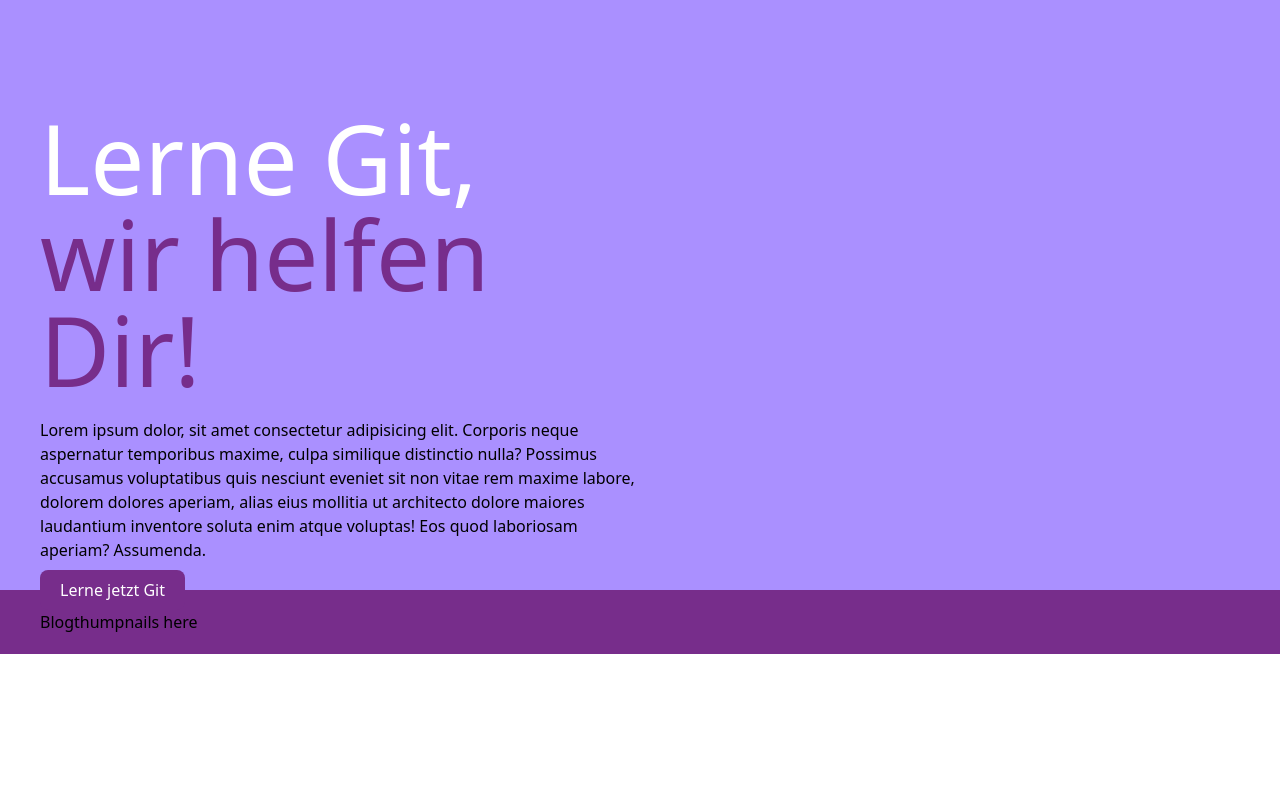
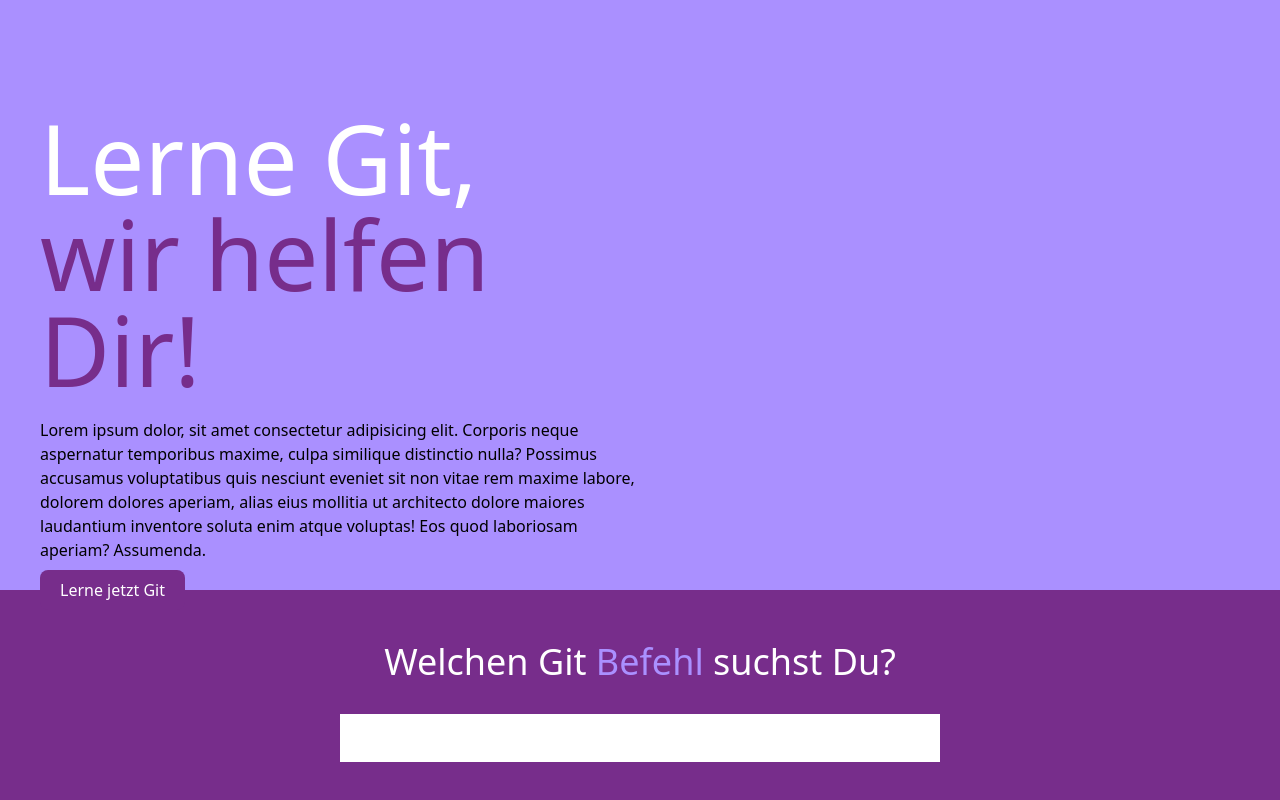
Before and after one commit to EbbeUndFlut/mergeconflict, a React (Create React App) app: page / in a window 1280 px wide. Shown: the part 210-1010 px from the top of the page. Before the commit the page ends 864 px from the top, so only its background shows below. Built offline with nearby package versions, Linux system fonts and the light colour scheme.

Commit message:
Setup a searchbar for git commands

```diff
--- a/src/components/Guard.jsx
+++ b/src/components/Guard.jsx
@@ -6,12 +6,15 @@
     const navigate = useNavigate()
 
     useEffect(async()=> {
-        const result = await fetch('http://localhost:9898/api/validate', {
+        const getSome = async() => {
+          const result = await fetch('http://localhost:9898/api/validate', {
             method: 'POST',
             credentials: 'include'
         })
         const data = await result.json()
         setIsLoggedIn(data.state)
+        }
+        await getSome()
     }, [])
 
     const check = () =>{
--- /dev/null
+++ b/src/components/MainSearchbar.jsx
@@ -0,0 +1,18 @@
+import { useState } from "react";
+
+const MainSearchBar = () => {
+
+    const [item, setItem] = useState('')
+
+    const search = (event) => {
+        console.log(event.key, item);
+    }
+    return (
+        <section className="bg-secondpurple flex flex-col py-8 px-10 items-center">
+            <p className="text-white text-4xl pt-5">Welchen Git <span className="text-mainpurple">Befehl</span> suchst Du?</p>
+            <input className="text-2xl my-8 w-1/2 font-mono py-2 px-3 outline-none" type="text" onKeyDown={search} onChange={(e)=>setItem(e.target.value)}></input>
+        </section>
+    )
+}
+
+export default MainSearchBar
--- a/src/index.js
+++ b/src/index.js
@@ -1,7 +1,6 @@
 import React from 'react';
 import ReactDOM from 'react-dom/client';
 import './index.css';
-import App from './App';
 import reportWebVitals from './reportWebVitals';
 import { BrowserRouter, Route, Routes } from 'react-router-dom';
 import Home from './pages/Home';
@@ -9,6 +8,7 @@
 import PostEditor from './pages/batman/posteditor/PostEditor';
 import Login from './pages/batman/Login';
 import Dashboard from './pages/batman/Dashboard';
+import SearchResult from './pages/SearchResult';
 
 const root = ReactDOM.createRoot(document.getElementById('root'));
 root.render(
@@ -16,6 +16,7 @@
     <BrowserRouter>
     <Routes>
       <Route path="/" element={<Home />} />
+      <Route path="/search/:term" element={<SearchResult />}/>
       <Route path="/login" element={<Login />} />
       <Route path="/batman" element={<Guard />}>
         <Route path="batcave" element={<Dashboard />}/>
--- a/src/pages/Home.jsx
+++ b/src/pages/Home.jsx
@@ -1,11 +1,13 @@
 import LatestBlogPosts from "../components/LatestBlogPosts"
+import MainSearchBar from "../components/MainSearchbar"
 import HeroSection from "../HeroSection"
 
 const Home = () => {
     return (
         <>
         <HeroSection></HeroSection>
-        <LatestBlogPosts></LatestBlogPosts>
+        <MainSearchBar></MainSearchBar>
+        {/* <LatestBlogPosts></LatestBlogPosts> */}
         </>
     )
 }
--- /dev/null
+++ b/src/pages/SearchResult.jsx
@@ -0,0 +1,9 @@
+const SearchResult = (props) => {
+    return (
+        <main>
+            <h1>Result</h1>
+        </main>
+    )
+}
+
+export default SearchResult
```
